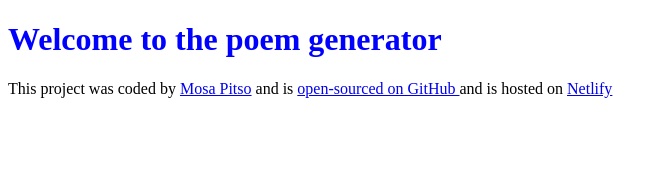
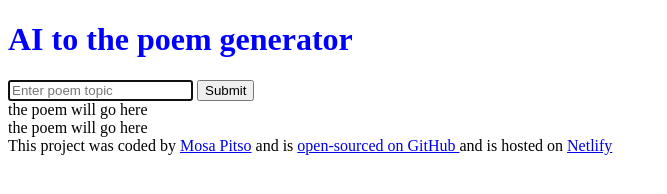
Before and after one commit to Motinny/Poems-generator, a plain HTML site: page index.html in a window 1280 px wide. Shown: the whole page, without its empty margins (0-667 px from the left). Drawn offline with Linux system fonts and the light colour scheme.

Commit message:
Added the basic HTML structure

```diff
--- a/index.html
+++ b/index.html
@@ -7,8 +7,21 @@
     <title>AI Poem Generator</title>
 </head>
 <body>
-  <h1>Welcome to the poem generator</h1>
+  <header>
+  <h1>AI to the poem generator</h1>
+</header>
+<main>
+  <form>
+    <input type="text" placeholder="Enter poem topic" required autofocus autocomplete="off" />
+  <input type="submit" />
 
+  </form>
+  <div>
+    the poem will go here
+    <br />
+    the poem will go here
+  </div>
+</main>
 <footer>This project was coded by <a href="https://github.com/" target="_blank"> Mosa Pitso</a> and is
     <a href="https://github.com/Motinny/Poems-generator" target="_blank" >open-sourced on GitHub </a>
  and is hosted on <a href="https://mosa-ai-poem-generator.netlify.app/" target="_blank" >Netlify</a></footer>
```
